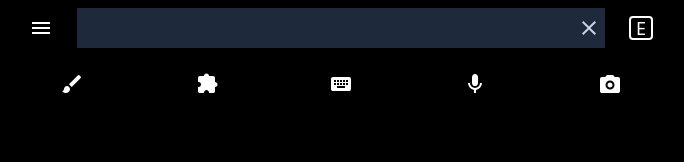
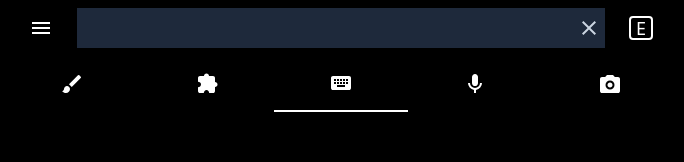
Before and after one commit to bryanjenningz/japanese-dictionary, a Next.js app: page / in a window 1280 px wide. Shown: the top 162 px of the page, without its empty margins (299-983 px from the left). Built offline with nearby package versions, Linux system fonts and the light colour scheme.

Commit message:
Add underline to currently selected header tab ID

```diff
--- a/src/components/Header.tsx
+++ b/src/components/Header.tsx
@@ -1,3 +1,4 @@
+import { useState } from "react";
 import { BrushIcon } from "~/icons/BrushIcon";
 import { CameraIcon } from "~/icons/CameraIcon";
 import { CloseIcon } from "~/icons/CloseIcon";
@@ -5,16 +6,25 @@ import { KeyboardIcon } from "~/icons/KeyboardIcon";
 import { MenuIcon } from "~/icons/MenuIcon";
 import { MicrophoneIcon } from "~/icons/MicrophoneIcon";
 import { PuzzlePieceIcon } from "~/icons/PuzzlePieceIcon";
+import { classNames } from "~/utils/classNames";
 
-const headerBottomTabs = [
+type HeaderTabId = (typeof headerTabs)[number]["id"];
+
+const DEFAULT_HEADER_TAB_ID: HeaderTabId = 3;
+
+const headerTabs = [
   { id: 1, label: "Search by drawing characters", icon: <BrushIcon /> },
   { id: 2, label: "Search by character primitives", icon: <PuzzlePieceIcon /> },
   { id: 3, label: "Search by keyboard", icon: <KeyboardIcon /> },
   { id: 4, label: "Search by talking", icon: <MicrophoneIcon /> },
   { id: 5, label: "Search by picture", icon: <CameraIcon /> },
-];
+] as const;
 
 export const Header = () => {
+  const [headerTabId, setHeaderTabId] = useState<HeaderTabId>(
+    DEFAULT_HEADER_TAB_ID
+  );
+
   return (
     <header>
       <section className="flex h-14 items-center">
@@ -40,11 +50,15 @@ export const Header = () => {
       </section>
 
       <section className="flex h-14 items-center">
-        {headerBottomTabs.map(({ id, label, icon }) => {
+        {headerTabs.map(({ id, label, icon }) => {
           return (
             <button
               key={id}
-              className="flex h-full grow items-center justify-center"
+              className={classNames(
+                "flex h-full grow items-center justify-center",
+                headerTabId === id && "border-b-2 border-white"
+              )}
+              onClick={() => setHeaderTabId(id)}
             >
               <span className="sr-only">{label}</span>
               {icon}
--- /dev/null
+++ b/src/utils/classNames.ts
@@ -0,0 +1,3 @@
+export const classNames = (...args: (string | false)[]): string => {
+  return args.filter(Boolean).join(" ");
+};
```
